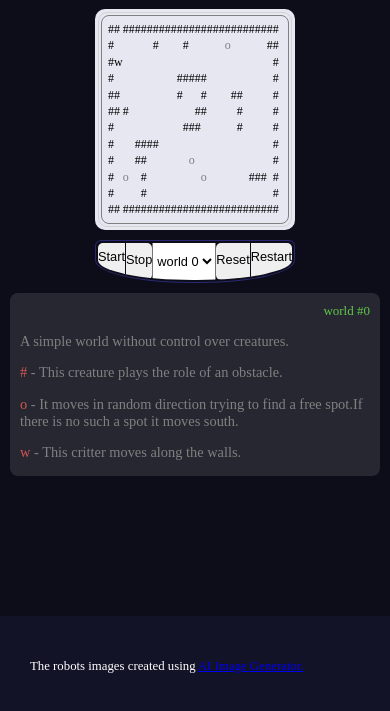
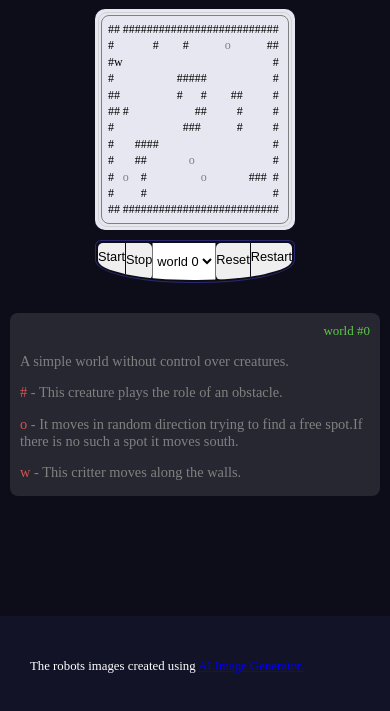
Before and after one commit to Yurimcalex/e-life, a website built with Vite: page index.html in a window 390 px wide. Shown: the part 127-838 px from the top of the page. Built offline with nearby package versions, Linux system fonts and the light colour scheme.

Commit message:
style: Add more space around description on smaller screens

```diff
--- a/style.css
+++ b/style.css
@@ -150,6 +150,7 @@ body {
 
 	.descr-cont {
 		margin-left: 10px;
+		margin-bottom: 30px;
 	}
 }
 
@@ -162,6 +163,7 @@ body {
 	.descr-cont {
 		width: initial;
 		margin-left: 0;
-		margin-top: 10px;
+		margin-top: 30px;
+		margin-bottom: 30px;
 	}
 }
```
